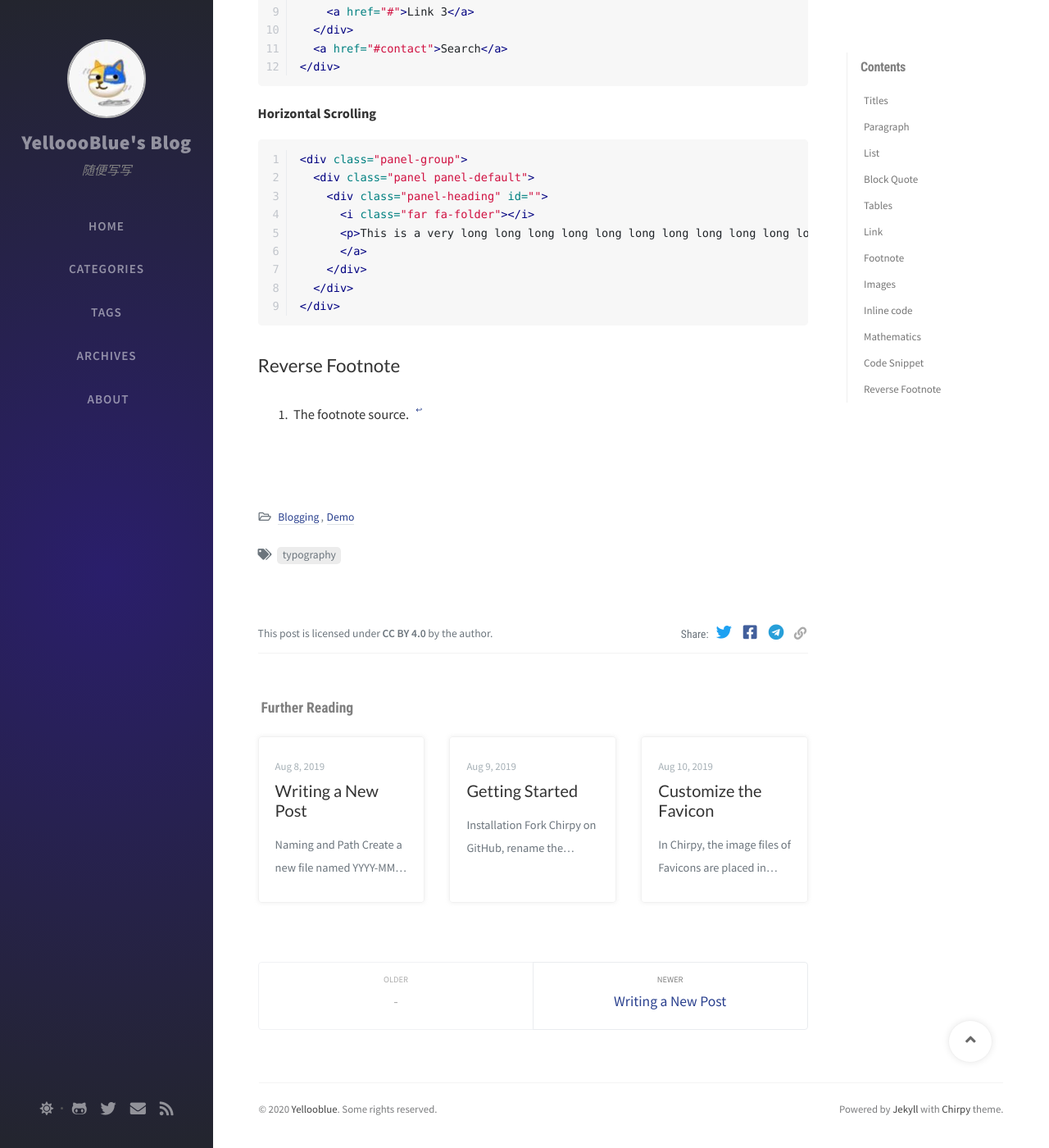
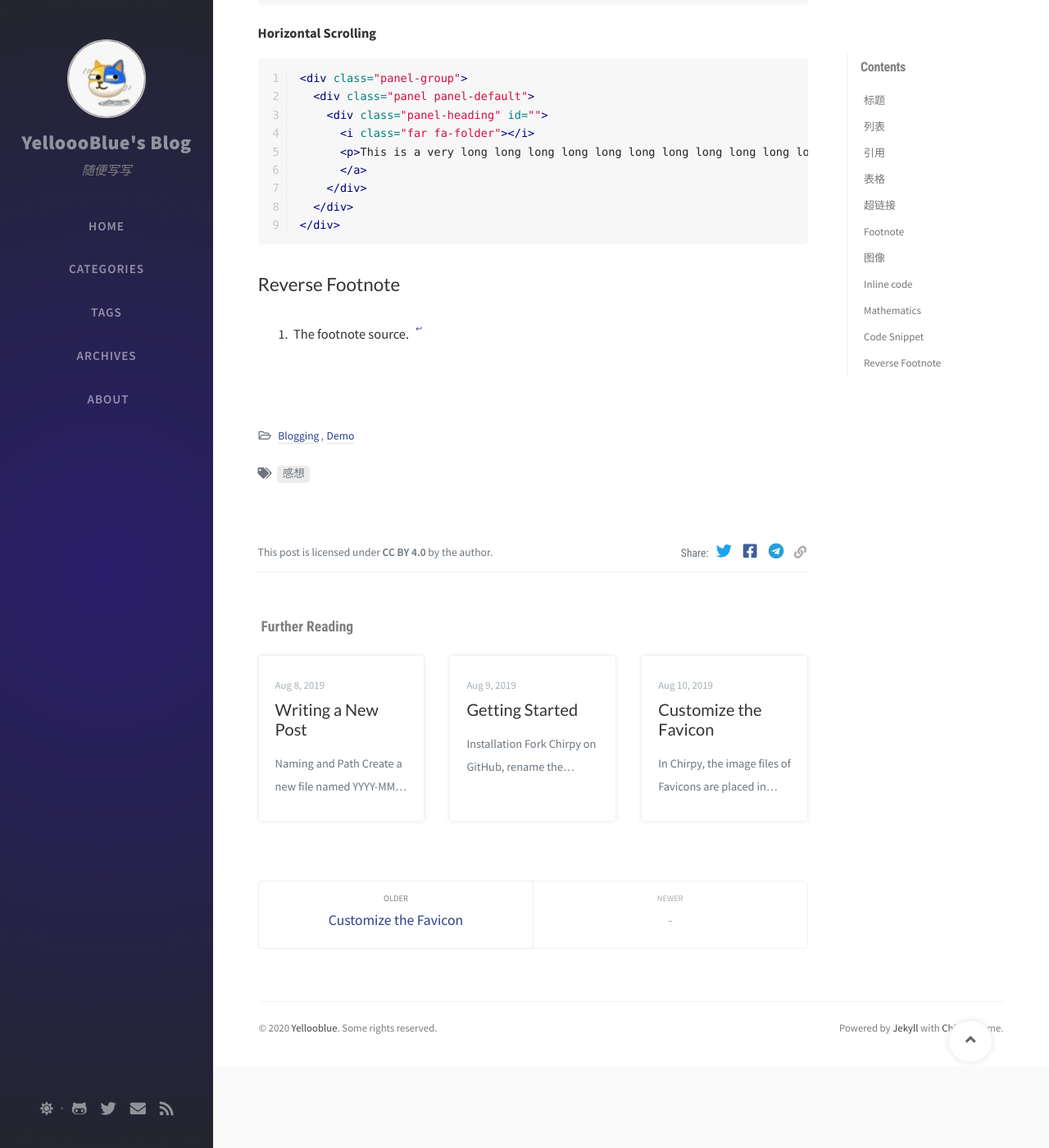
Before and after one commit to YelloooBlue/YelloooBlue.github.io, a Jekyll site: the page built from _posts/2019-08-08-text-and-typography.md, in a window 1280 px wide and 1400 px high, scrolled down 5716 px. Shown: the whole window at 82% size. Built offline with Jekyll 4.4.1, drawn with Linux system fonts in a browser that asks for light colours; nearby versions of some CDN libraries; comment, search, counter and statistics services are not loaded; some of the changed text lies outside the part shown.

Commit message:
修改文件: _posts/2019-08-08-text-and-typography.md

```diff
--- a/_posts/2019-08-08-text-and-typography.md
+++ b/_posts/2019-08-08-text-and-typography.md
@@ -1,23 +1,23 @@
 ---
-title: Text and Typography
-author: Cotes Chung
-date: 2019-08-08 11:33:00 +0800
+title: 第一篇博客
+author: YelloooBlue
+date: 2020-11-22 11:33:00 +0800
 categories: [Blogging, Demo]
-tags: [typography]
+tags: [感想]
 math: true
 image: /assets/img/sample/devices-mockup.png
 ---
 
-This post is to show Markdown syntax rendering on [**Chirpy**](https://github.com/cotes2020/jekyll-theme-chirpy/fork), you can also use it as an example of writing. Now, let's start looking at text and typography.
 
 
-## Titles
+
+## 标题
 
 ---
 
-# H1
+# 一级标题
 
-<h2 data-toc-skip>H2</h2>
+<h2 data-toc-skip>学习markdown中</h2>
 
 <h3 data-toc-skip>H3</h3>
 
@@ -25,7 +25,7 @@
 
 ---
 
-## Paragraph
+##段落
 
 I wandered lonely as a cloud
 
@@ -39,15 +39,15 @@
 
 Fluttering and dancing in the breeze.
 
-## List
+## 列表
 
-### Ordered list
+### 排序列表
 
 1. first item
 2. second item
 3. third item
 
-### Unordered list
+###不排序列表
 
 - item 1
 	- sub item 1
@@ -55,11 +55,11 @@
 
 - item 2
 
-## Block Quote
+## 引用
 
 > This line to shows the Block Quote.
 
-## Tables
+## 表格
 
 | Company                      | contact          | Country |
 |:-----------------------------|:-----------------|--------:|
@@ -67,9 +67,9 @@
 | Island Trading               | Helen Bennett    | UK      |
 | Magazzini Alimentari Riuniti | Giovanni Rovelli | Italy   |
 
-## Link
+## 超链接
 
-<http://127.0.0.1:4000>
+<http://acm.scau.edu.cn:8000>
 
 
 ## Footnote
@@ -77,9 +77,9 @@
 Click the hook will locate the footnote[^footnote].
 
 
-## Images
+## 图像
 
-By default, the image is centered and the image caption can be displayed at the bottom:
+By default, the image is centered and the image caption can be displayed at the 按钮:
 
 ![Desktop View](/assets/img/sample/mockup.png)
 _Full screen width and center alignment_
```
